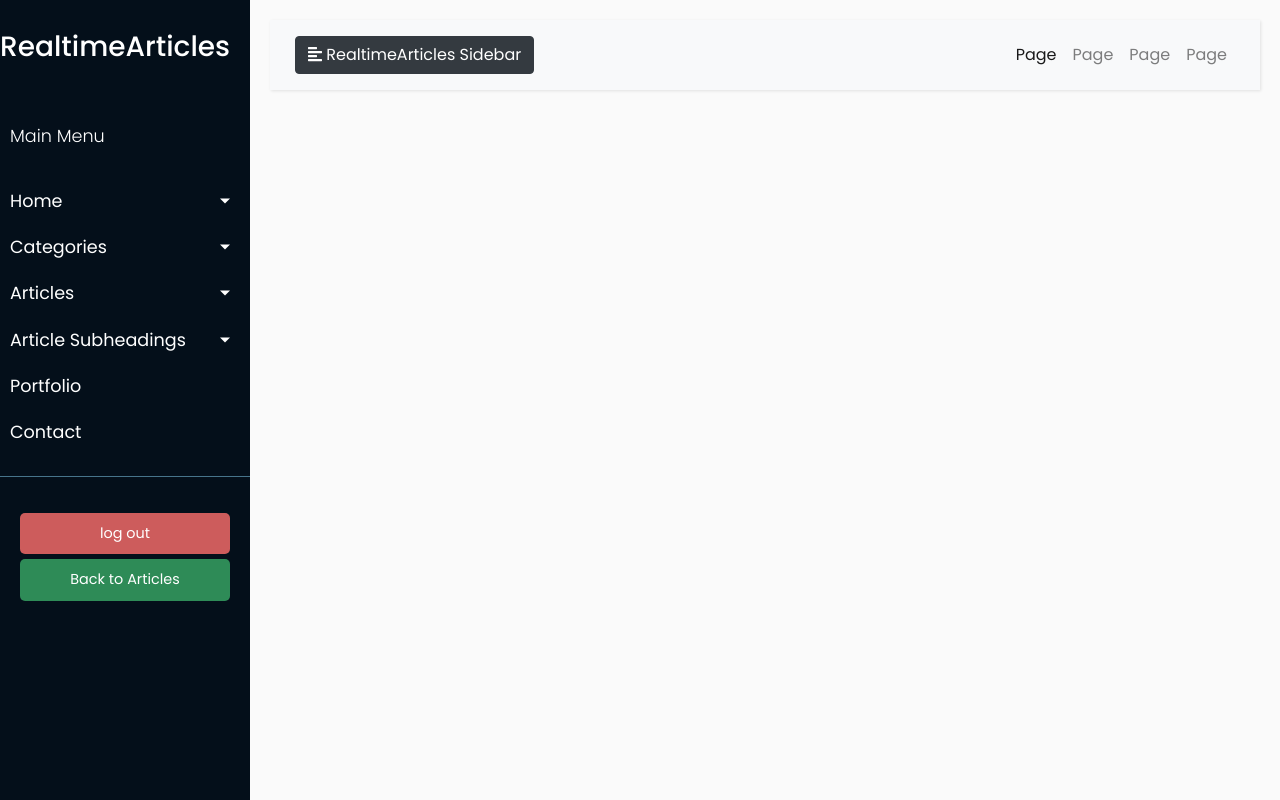
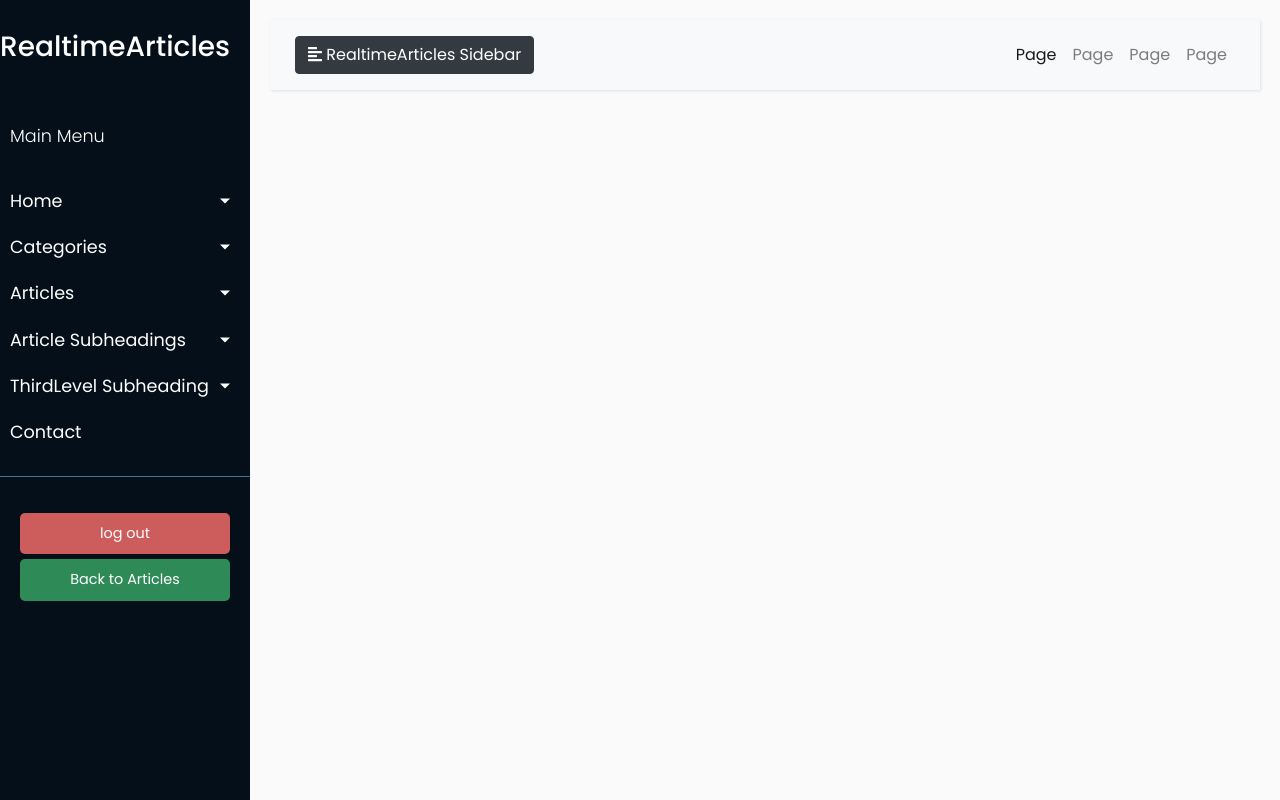
Before and after one commit to Mesh-254/realtime_articles, a Flask app: page /base in a window 1280 px wide. Run offline with Flask 3, Linux system fonts and the light colour scheme; a user stored in the database is signed in; some libraries are stand-ins or nearby versions.

Commit message:
updated base html file

```diff
--- a/templates/admin/base.html
+++ b/templates/admin/base.html
@@ -73,8 +73,8 @@
                 </ul>
             </li>
             <li>
-                <a href="#pageSubmenu" data-toggle="collapse" aria-expanded="false" class="dropdown-toggle">Article Subheadings</a>
-                <ul class="collapse list-unstyled" id="pageSubmenu">
+                <a href="#SubheadingSubmenu" data-toggle="collapse" aria-expanded="false" class="dropdown-toggle">Article Subheadings</a>
+                <ul class="collapse list-unstyled" id="SubheadingSubmenu">
                     <li>
                         <a href="{{url_for('article.create_subheading')}}">Create Subheading</a>
                     </li>
@@ -84,7 +84,15 @@
                 </ul>
             </li>
             <li>
-                <a href="#">Portfolio</a>
+                <a href="#ThirdlevelSubmenu" data-toggle="collapse" aria-expanded="false" class="dropdown-toggle">ThirdLevel Subheading</a>
+                <ul class="collapse list-unstyled" id="ThirdlevelSubmenu">
+                    <li>
+                        <a href="{{url_for('article.create_thirdlevelsubheading')}}">Create Third Level Subheading</a>
+                    </li>
+                    <li>
+                        <a href="{{url_for('article.thirdlevelsubheading_list')}}">Third Level Subheading List</a>
+                    </li>
+                </ul>
             </li>
             <li>
                 <a href="#">Contact</a>
```
